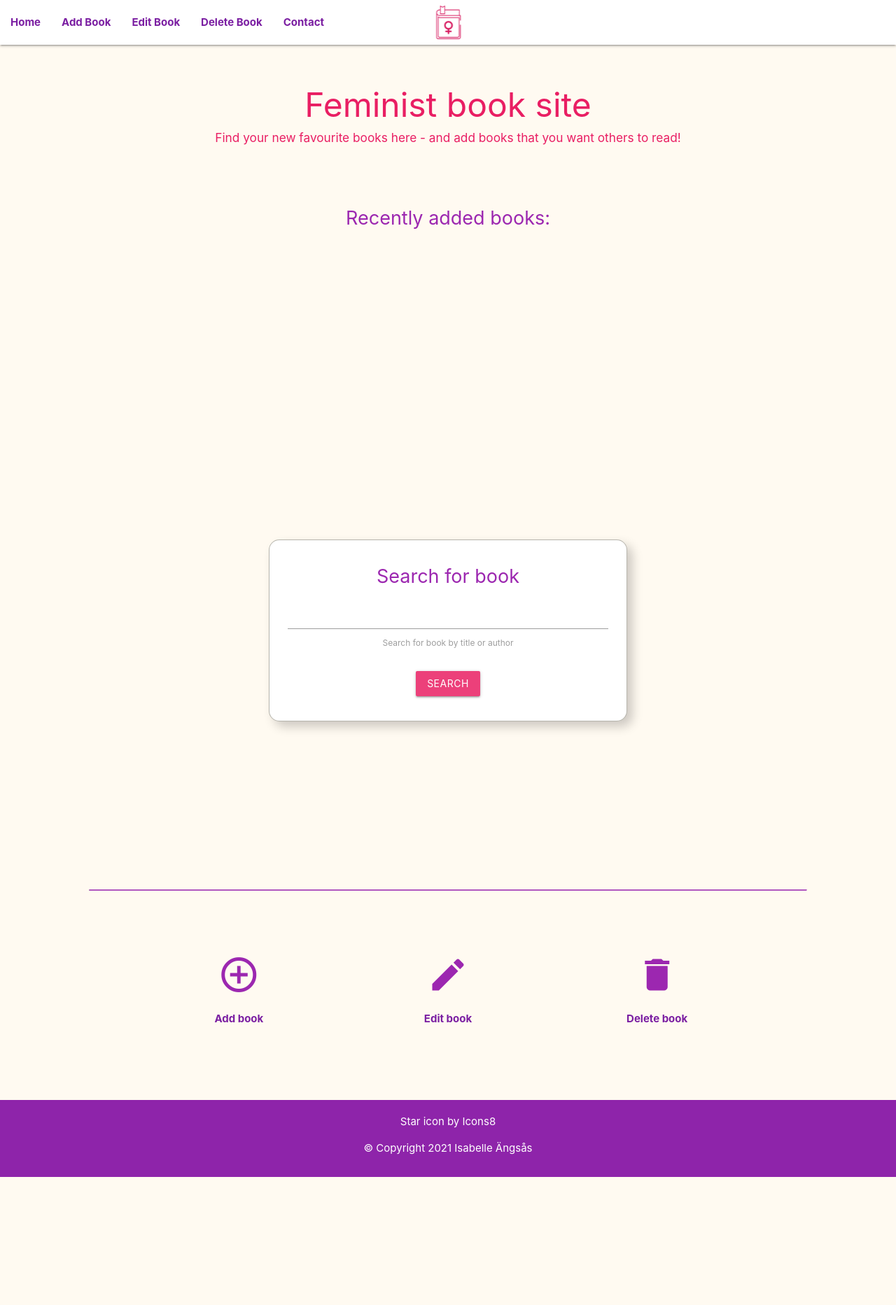
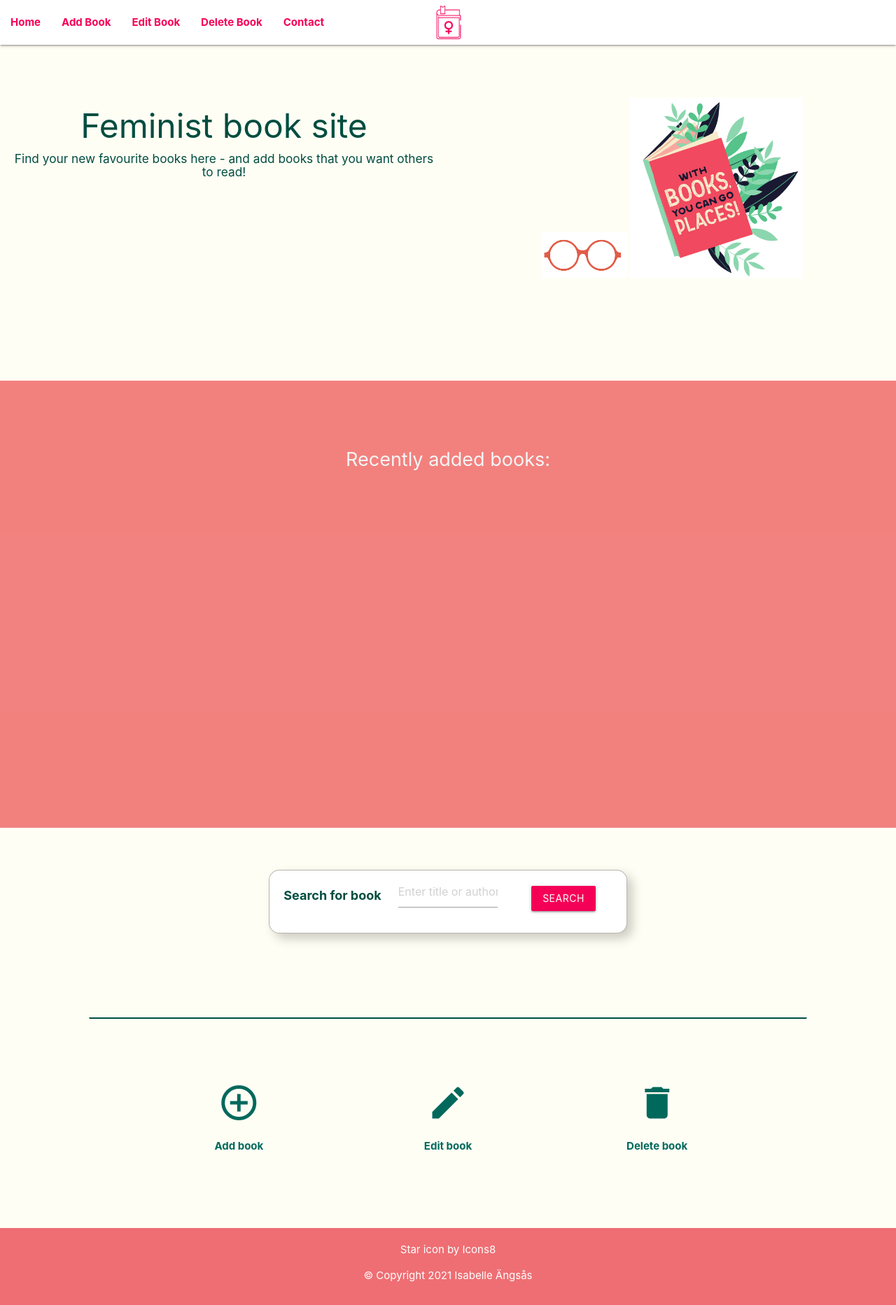
Before and after one commit to mmmangooo/Milestone-project3, a Flask app: page / in a window 1280 px wide. Shown: the whole page at 70% size. Before the commit the page ends 1682 px from the top, so only its background shows below. Run offline with Flask 2, Linux system fonts and the light colour scheme; data that the repository does not hold is empty; some libraries are stand-ins or nearby versions.

Commit message:
Changed color scheme and added images in index page

```diff
--- a/static/css/style.css
+++ b/static/css/style.css
@@ -1,5 +1,5 @@
 body {
-    background-color: #fffaefde;
+    background-color: #fffef2d7;
 }
 
 /* --------------Headers and text elements */
@@ -13,51 +13,86 @@ h4 {
     font-size: 1.8rem;
 }
 
+.book-image {
+    width: 40%;
+    margin: 3rem 0 0 0;
+}
+
+.glasses-image {
+    display: none;
+    width: 20%;
+    position: relative;
+    bottom: 0;
+}
+
 /* --------------Navigation bar */
 
 .nav-logo {
     margin-top: 0.5rem;
+    width: 4rem;
 }
 
 nav ul li a {
-    color: #7b1fa2;
+    color: #f50057;
     font-weight: bold;
+}
+
+/* -------------- Wrapper containers */
+
+.intro-container {
+    padding: 2rem 0 8rem;
+    text-align: center;
+}
+
+.carousel-wrapper {
+    padding: 0.5rem;
+    margin: 0 0 4rem;
+    background-color: #ee5d5dc5;
 }
 
 /* --------------Recently added books carousel */
 
 .carousel-container {
-    margin: 6rem 0 0;
+    margin: 6rem auto;
+    width: 100%;
 }
 
 .carousel {
     width: 80%;
     padding: 2rem;
+    margin: 0 auto;
 }
 
-.indicator-item {
-    color: #686251;
+.carousel-item {
+    padding: 0 0 2rem 0;
 }
 
 
 /*-------------------  Search */
+
+
 .search-container {
-    margin: 2rem auto 8rem;
-    padding: 1rem;
+    margin: 3rem auto 0;
+    padding: 0.5rem;
     border: 0.1rem solid #adaaa1de;
     border-radius: 1rem;
-    width: 80%;
     box-shadow: 0.5rem 0.5rem 1rem rgba(0,0,0,0.2);
 }
 
 .search-container button {
-    margin: 2rem 0 0;
+    margin: 1rem 0 0;
 }
 
+.search-container p {
+    margin: 1rem 0 0;
+    font-weight: bold;
+    font-size: 1.2rem;
+}
 /* --------------Book cards */
 
 .card {
-    padding: 2rem;
+    padding: 1rem;
+    margin: 4rem 0 0;
     border-radius: 1rem;
     text-align: center;
 }
@@ -70,11 +105,11 @@ nav ul li a {
     display: inline;
     border: none;
     background-color: #fff;
-    color: #686251;
+    color: #00695c;
 }
 
 hr {
-    border-top: 0.15rem solid #9b27b0c5;
+    border-top: 0.15rem solid #004d40;
     border-bottom: none;
     border-radius: 6rem;
     width: 80%;
@@ -84,7 +119,7 @@ hr {
 
 .icon-links p{
     text-decoration: none;
-    color: #7b1fa2;
+    color: #00695c;
     font-weight: bold;
 }
 
@@ -110,6 +145,7 @@ footer {
     width: 100%;
     padding: 1rem;
     margin: 6rem 0 0 0;
+    background-color: #ee5d5dc5;
 }
 
 footer a {
@@ -120,13 +156,28 @@ footer a {
 /*---------------------Media queries */
 
 @media screen and (min-width: 768px) {
+    .carousel-container {
+        width: 80%;
+    }
     .search-container {
         width: 60%;
     }
 }
 
 @media screen and (min-width: 992px) {
- .search-container {
+    .glasses-image {
+        display: inline-block;
+    }
+    .carousel-container {
+        width: 60%;
+    }
+    .search-container {
         width: 40%;
     }
 }
+
+@media screen and (min-width: 1200px) {
+    .carousel-container {
+        width: 40%;
+    }
+}
--- a/templates/add_book.html
+++ b/templates/add_book.html
@@ -2,7 +2,7 @@
 
 {% block content %}
 
-    <h2 class="center-align pink-text lighten-1">Add Book</h2>
+    <h2 class="center-align teal-text text-darken-4">Add Book</h2>
     <div class="container s12 m6 l2 xl2">
         <div class="row form-container white">
 
@@ -51,7 +51,7 @@
                 </div>
                 <!--Submit form button-->
                 <div class="row center-align">
-                    <button class="btn pink lighten-1" type="submit" name="action">Submit
+                    <button class="btn pink accent-3" type="submit" name="action">Submit
                         <i class="fas fa-arrow-alt-circle-right"></i>
                     </button>
                 </div>
--- a/templates/base.html
+++ b/templates/base.html
@@ -82,7 +82,7 @@
         <main></main>
      {% endblock %}
 
-        <footer class="page-footer white-text purple darken-1 center-align">
+        <footer class="page-footer white-text center-align">
              <a href="https://icons8.com/icon/8ggStxqyboK5/star">Star icon by Icons8</a>
 
          <p> ©  Copyright 2021 Isabelle Ängsås</p>
--- a/templates/contact.html
+++ b/templates/contact.html
@@ -1,8 +1,8 @@
 {% extends "base.html" %}
 
 {% block content %}
-    <h2 class="center-align purple-text darken-4-text">Contact Us</h2>
-    <p class="center-align">Do you have questions, input or feedback on this site, or want to report an error?
+    <h1 class="center-align teal-text text-darken-4">Contact Us</h1>
+    <p class="center-align teal-text text-darken-4">Do you have questions, input or feedback , or want to report an error?
                         Please fill out this form to contact us!</p>
     <div class="container form-container center-align white">
 
@@ -30,7 +30,7 @@
                     <textarea placeholder="Write your message here" id="message" name="message" class="materialize-textarea" minlength="5" maxlength="500" required></textarea>
                 </div>
             </div>
-            <button class="btn pink lighten-1" type="submit">Send</button>
+            <button class="btn pink accent-3" type="submit">Send</button>
             <div id="success-alert" style="display:none">Your mail has been successfully sent!</div>
             <div id="error-alert" style="display:none">Your email was not sent, please try again</div>
 
--- a/templates/delete_book.html
+++ b/templates/delete_book.html
@@ -1,8 +1,8 @@
 {% extends "base.html" %}
 
 {% block content %}
-    <h2 class="center-align purple-text darken-4-text">Delete Book</h2>
-    <div class="container s12 m6 l2">
+    <h1 class="center-align teal-text text-darken-4">Delete Book</h1>
+    <div class="container s12 m6 l2 white">
         <div class="row form-container">
 
             <form class="col s12" method="POST" action="{{ url_for('delete_book', book_id=book._id) }} ">
@@ -23,7 +23,7 @@
 
 
                 <div class="row center-align">
-                    <button class="btn pink lighten-1" type="submit" name="action">Delete book
+                    <button class="btnpink accent-3" type="submit" name="action">Delete book
                         <i class="fas fa-arrow-alt-circle-right"></i>
                     </button>
                 </div>
--- a/templates/edit_book.html
+++ b/templates/edit_book.html
@@ -2,7 +2,7 @@
 
 {% block content %}
 
-    <h2 class="center-align pink-text lighten-1">Edit Book</h2>
+    <h1 class="center-align teal-text text-darken-4">Edit Book</h1>
     <div class="container s12 m6 l2">
         <div class="row form-container white">
 
@@ -56,7 +56,7 @@
                 </div>
 
                 <div class="row center-align">
-                    <button class="btn pink lighten-1" type="submit" name="action">Submit
+                    <button class="btn pink accent-3" type="submit" name="action">Submit
                         <i class="fas fa-arrow-alt-circle-right"></i>
                     </button>
                 </div>
--- a/templates/index.html
+++ b/templates/index.html
@@ -1,18 +1,27 @@
 {% extends "base.html" %}
 
 {% block content %}
+    <div class="intro-container">
+        <div class="row">
+            <div class="col s12 l6">
+                <h1 class="center-align teal-text text-darken-4">Feminist book site</h1>
+                <h6 class="center-align teal-text text-darken-4">Find your new favourite books here - and add books that you want others to read!</h6>
+            </div>
+            <div class="col s12 l6">
+                <img class="glasses-image" src="{{ url_for('static', filename='./images/glasses.png') }}" alt="Pink glasses">
+                <img class="book-image" src="{{ url_for('static', filename='./images/books-image.png') }}" alt="Pink book with a cover saying 'With books, you can go places!', and some green leaves sticking out of it"></div>
 
-    <h1 class="center-align pink-text lighten-1">Feminist book site</h1>
-    <h6 class="center-align  pink-text lighten-1">Find your new favourite books here - and add books that you want others to read!</h6>
+            </div>
+        </div>
 
-
+        <div class="carousel-wrapper">
             <div class="carousel-container">
-        <h4 class="center-align purple-text darken-1">Recently added books:</h4>
+                <h4 class="center-align grey-text text-lighten-4">Recently added books:</h4>
                 <div class="carousel carousel-slider center">
                     {% for book in new_books %}
                         <div class="carousel-item center" href="#one!">
                             <div class="card">
-                        <h4 class="purple-text darken-2">{{ book.title }}</h4>
+                                <h4 class="teal-text text-darken-4">{{ book.title }}</h4>
                                 <p class="grey-text text-darken-3 center">Author:
                                     {{ book.author }}
                                 </p>
@@ -49,21 +58,26 @@
 
                 </div>
             </div>
+        </div>
+
         <div class="search-container white center-align">
-        <h4 class="purple-text darken-2">Search for book</h4>
+
             <form action="" method="POST">
                 <div class="row">
-
-                <div class="col s12">
-                    <input type="text" name="query" id="query" minlength="3" class="validate" required>
-                        <label for="query">Search for book by title or author</label>
+                    <div class="col s4">
+                        <p class="teal-text text-darken-4">Search for book</p>
                     </div>
-                    <div class="col s12">
-                        <button type="submit" class="btn pink lighten-1" name="action">Search</button>
+                    <div class="col s4">
+                        <input type="text" name="query" id="query" minlength="3" class="validate" placeholder="Enter title or author" required>
+                            <label for="query"></label>
+                        </div>
+                        <div class="col s4">
+                            <button type="submit" class="btn pink accent-3" name="action">Search</button>
                         </div>
 
                     </div>
                 </form>
+
             </div>
 
             <div class="row">
@@ -71,8 +85,8 @@
 
                     <div class="col s12 m6 xl3">
                         <div class="card">
-                        <h4 class="center-align purple-text darken-1">{{ book.title }}</h4>
-                        <p class="grey-text text-darken-3 center-align">Author:
+                            <h4 class="center-align teal-text text-darken-4">{{ book.title }}</h4>
+                            <p class="teal-text text-darken-4 center-align">Author:
                                 {{ book.author }}
                             </p>
                             <div class="rating center-align">
@@ -125,19 +139,19 @@
                     <div class="row center-align">
                         <div class="col s4">
                             <a class="icon-links" href="{{ url_for('add_book') }}">
-                            <i class="medium material-icons purple-text darken-2">add_circle_outline</i>
+                                <i class="medium material-icons teal-text text-darken-3">add_circle_outline</i>
                                 <p>Add book</p>
                             </a>
                         </div>
                         <div class="col s4">
                             <a class="icon-links" href="{{ url_for('nav_edit') }}">
-                            <i class="medium material-icons purple-text darken-2">create</i>
+                                <i class="medium material-icons teal-text text-darken-3">create</i>
                                 <p>Edit book</p>
                             </a>
                         </div>
                         <div class="col s4">
                             <a class="icon-links" href="{{ url_for('nav_delete') }}">
-                            <i class="medium material-icons purple-text darken-2">delete</i>
+                                <i class="medium material-icons teal-text text-darken-3">delete</i>
                                 <p>Delete book</p>
                             </a>
                         </div>
```
Also changed, not shown: TESTING.md (added, +38 -0 lines), README.md, static/images/books-image.png (added), static/images/favicon.ico, static/images/glasses.png (added). Lines whose indentation alone changed are shown as unchanged.
